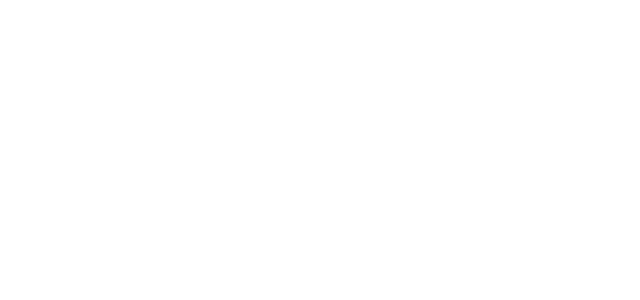
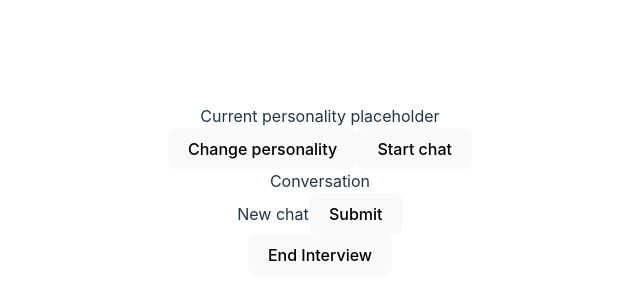
Before and after one commit to HireGPT/HireGPT, a React (Vite) app: page /chat in a window 1280 px wide. Before the commit this address had no page. Shown: the part 210-510 px from the top of the page, without its empty margins (320-960 px from the left). Built offline with nearby package versions, Linux system fonts and the light colour scheme.

Commit message:
basic set up for chat page

```diff
--- /dev/null
+++ b/src/client/chatPage.scss
@@ -0,0 +1,4 @@
+.chat-page-container {
+  display: flex;
+  border: 1px solid red;
+}
--- a/src/client/chatPage.tsx
+++ b/src/client/chatPage.tsx
@@ -0,0 +1,40 @@
+import React, { useState } from 'react';
+import PersonPopup from './mainPage';
+
+const Conversation: React.FC = () => {
+  return <div className="conversation">{'Conversation'}</div>;
+};
+
+const NewChat: React.FC = () => {
+  return (
+    <div className="new-chat">
+      {'New chat'}
+      <button>Submit</button>
+    </div>
+  );
+};
+
+const ChatContainer: React.FC = () => {
+  return (
+    <div className="chat-container">
+      <Conversation />
+      <NewChat />
+      <button>End Interview</button>
+    </div>
+  );
+};
+
+const ChatPage: React.FC = () => {
+  return (
+    <div className="chat-page-container">
+      <div className="personality-description">
+        {'Current personality placeholder'}
+      </div>
+      <button>{'Change personality'}</button>
+      <button>{'Start chat'}</button>
+      <ChatContainer />
+    </div>
+  );
+};
+
+export default ChatPage;
--- a/src/client/mainPage.tsx
+++ b/src/client/mainPage.tsx
@@ -25,7 +25,10 @@
   );
 };
 
-const PersonPopup: React.FC<{ person: PersonProps | null; onClose: () => void }> = ({ person, onClose }) => {
+const PersonPopup: React.FC<{
+  person: PersonProps | null;
+  onClose: () => void;
+}> = ({ person, onClose }) => {
   const navigate = useNavigate();
 
   if (!person) return null;
@@ -35,8 +38,19 @@
   };
 
   return (
-    <div style={{ position: 'fixed', top: 0, left: 0, width: '100%', height: '100%', backgroundColor: 'rgba(0, 0, 0, 0.5)' }}>
-      <div style={{ backgroundColor: 'black', margin: '50px', padding: '20px' }}>
+    <div
+      style={{
+        position: 'fixed',
+        top: 0,
+        left: 0,
+        width: '100%',
+        height: '100%',
+        backgroundColor: 'rgba(0, 0, 0, 0.5)',
+      }}
+    >
+      <div
+        style={{ backgroundColor: 'black', margin: '50px', padding: '20px' }}
+      >
         <h3>{person.name}</h3>
         <p>Traits: {person.traits}</p>
         <p>Role: {person.role}</p>
@@ -59,7 +73,9 @@
       company: 'CodeSmith',
     },
   ]);
-  const [selectedPerson, setSelectedPerson] = useState<PersonProps | null>(null);
+  const [selectedPerson, setSelectedPerson] = useState<PersonProps | null>(
+    null
+  );
 
   const handlePersonClick = (person: PersonProps) => {
     setSelectedPerson(person);
@@ -94,3 +110,6 @@
 };
 
 export default HomePage;
+{
+  PersonPopup;
+}
--- a/src/main.tsx
+++ b/src/main.tsx
@@ -1,10 +1,10 @@
-import React from 'react'
-import ReactDOM from 'react-dom/client'
+import React from 'react';
+import ReactDOM from 'react-dom/client';
 import { BrowserRouter as Router, Route, Routes } from 'react-router-dom';
 import HomePage from './client/mainPage';
-import App from './App'
-import './index.css'
-
+import ChatPage from './client/chatPage';
+import App from './App';
+import './index.css';
 
 ReactDOM.createRoot(document.getElementById('root') as HTMLElement).render(
   <React.StrictMode>
@@ -12,7 +12,8 @@
       <Routes>
         <Route path="/" element={<HomePage />} />
         <Route path="/app" element={<App />} />
+        <Route path="/chat" element={<ChatPage />} />
       </Routes>
     </Router>
-  </React.StrictMode>,
-)
+  </React.StrictMode>
+);
```
